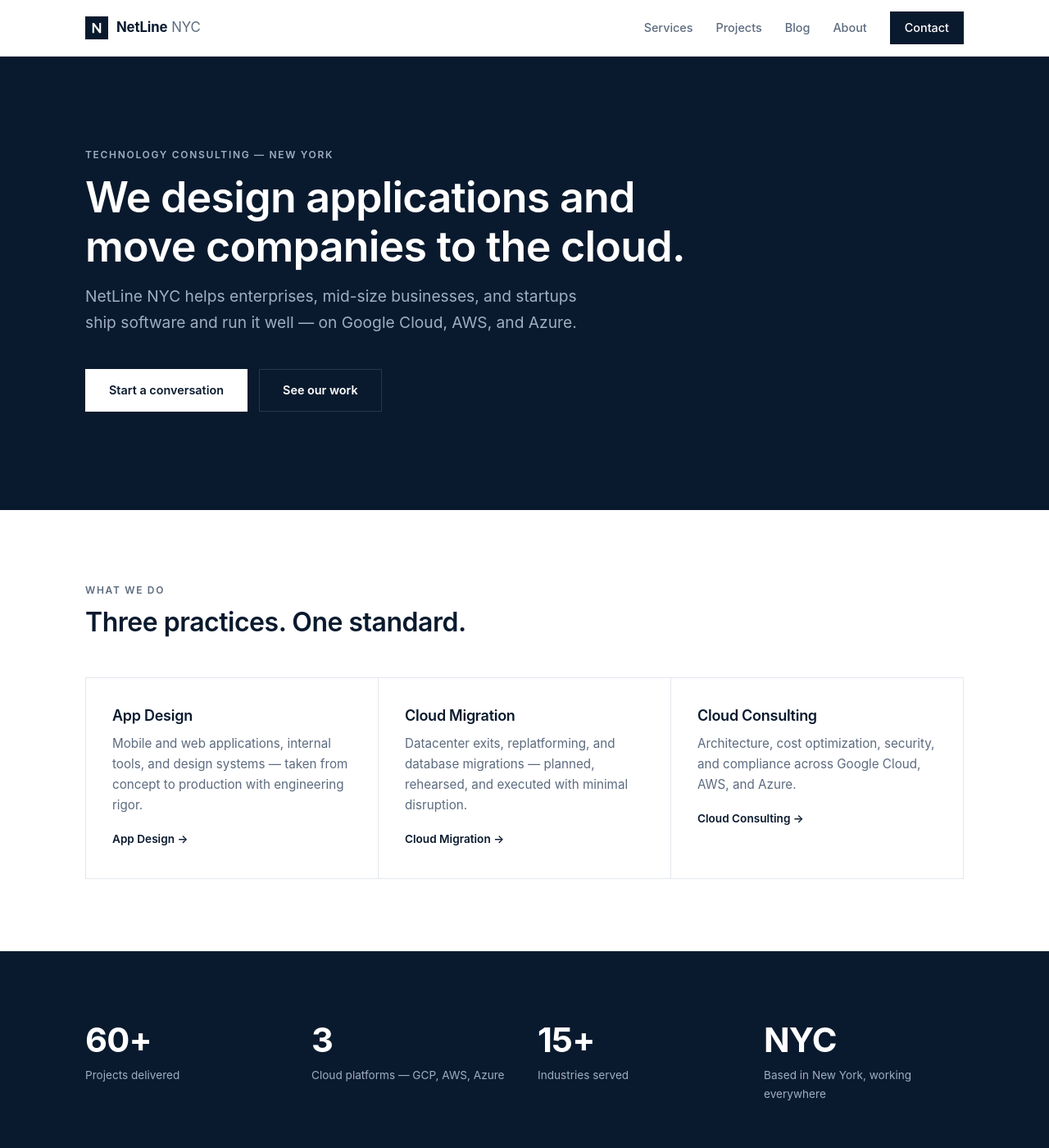
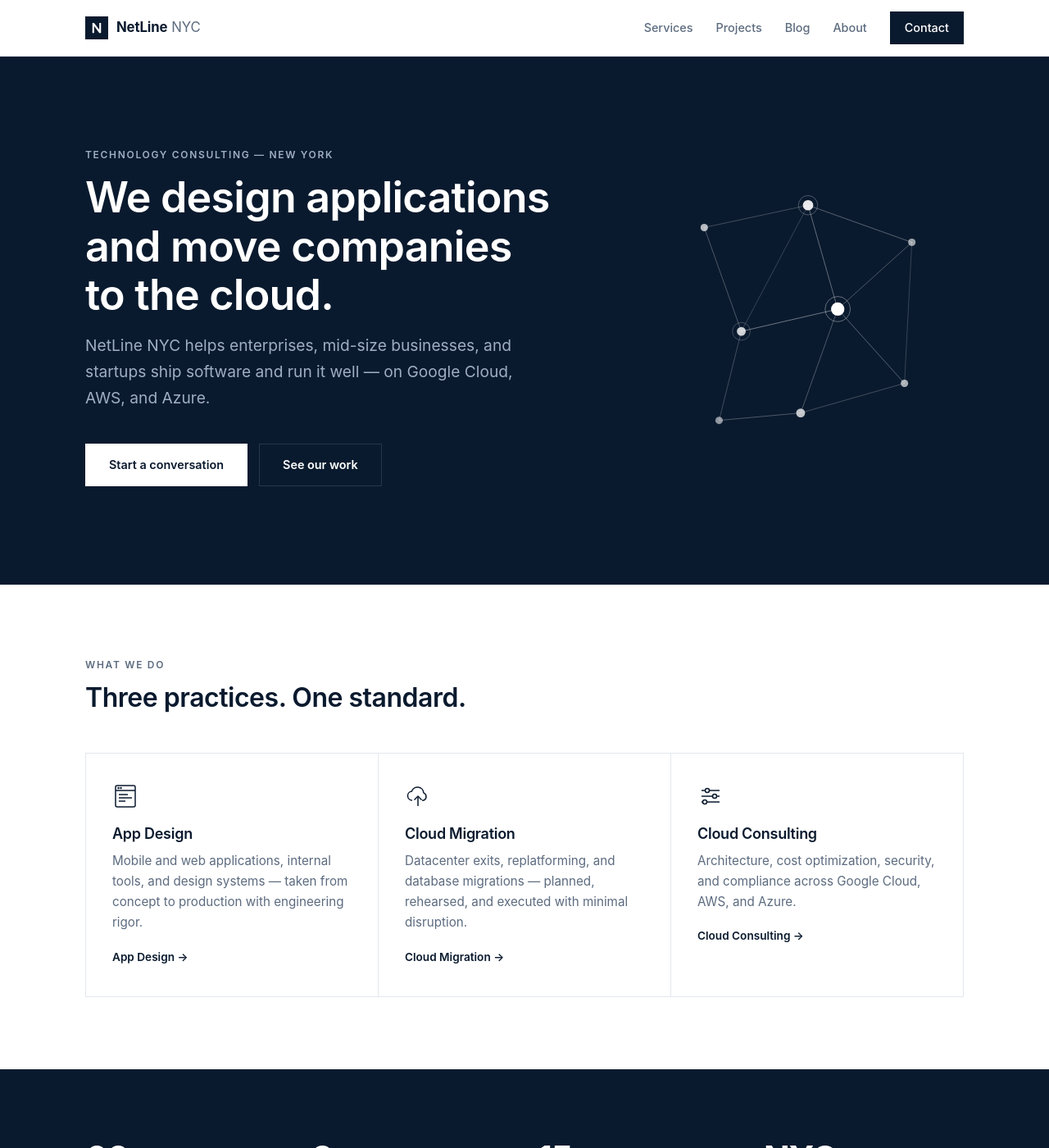
Before and after one commit to netlinenyc/netlinenyc.com, a Jekyll site: the page built from index.html, in a window 1280 px wide and 1400 px high. Shown: the whole window at 82% size. Built offline with Jekyll 4.4.1, drawn with Linux system fonts in a browser that asks for light colours.

Commit message:
Add on-palette SVG imagery: hero network graphic, practice icons, NYC skyline
Co-Authored-By: Claude Fable 5 <noreply@anthropic.com>

```diff
--- /dev/null
+++ b/_includes/icon.html
@@ -0,0 +1,27 @@
+{% case include.name %}
+{% when "app" %}
+<svg class="icon" xmlns="http://www.w3.org/2000/svg" viewBox="0 0 32 32" width="32" height="32" fill="none" stroke="currentColor" stroke-width="1.5" aria-hidden="true">
+  <rect x="4" y="3" width="24" height="26" rx="2"/>
+  <line x1="4" y1="9" x2="28" y2="9"/>
+  <circle cx="7.5" cy="6" r="0.5" fill="currentColor"/>
+  <circle cx="10.5" cy="6" r="0.5" fill="currentColor"/>
+  <line x1="8" y1="14" x2="19" y2="14"/>
+  <line x1="8" y1="18" x2="24" y2="18"/>
+  <line x1="8" y1="22" x2="16" y2="22"/>
+</svg>
+{% when "migrate" %}
+<svg class="icon" xmlns="http://www.w3.org/2000/svg" viewBox="0 0 32 32" width="32" height="32" fill="none" stroke="currentColor" stroke-width="1.5" aria-hidden="true">
+  <path d="M9 21a5.5 5.5 0 0 1-.6-10.97 7.5 7.5 0 0 1 14.55 1.8A5 5 0 0 1 23 21h-2"/>
+  <line x1="16" y1="28" x2="16" y2="16"/>
+  <polyline points="11.5,20.5 16,16 20.5,20.5"/>
+</svg>
+{% when "consult" %}
+<svg class="icon" xmlns="http://www.w3.org/2000/svg" viewBox="0 0 32 32" width="32" height="32" fill="none" stroke="currentColor" stroke-width="1.5" aria-hidden="true">
+  <line x1="5" y1="9" x2="27" y2="9"/>
+  <circle cx="12" cy="9" r="2.5" fill="#fff"/>
+  <line x1="5" y1="16" x2="27" y2="16"/>
+  <circle cx="21" cy="16" r="2.5" fill="#fff"/>
+  <line x1="5" y1="23" x2="27" y2="23"/>
+  <circle cx="9" cy="23" r="2.5" fill="#fff"/>
+</svg>
+{% endcase %}
--- a/assets/css/main.scss
+++ b/assets/css/main.scss
@@ -181,6 +181,20 @@ p a, li a { text-decoration: underline; text-underline-offset: 3px; }
   flex-wrap: wrap;
 }
 
+.hero-inner {
+  display: grid;
+  grid-template-columns: 1.3fr 1fr;
+  gap: 64px;
+  align-items: center;
+}
+
+.hero-art {
+  width: 100%;
+  max-width: 380px;
+  height: auto;
+  justify-self: end;
+}
+
 /* ---------- sections ---------- */
 
 .section { padding: 88px 0; }
@@ -204,6 +218,9 @@ p a, li a { text-decoration: underline; text-underline-offset: 3px; }
   background: var(--bg);
   padding: 36px 32px;
 }
+
+.card-icon { color: var(--navy); margin-bottom: 20px; }
+.card-icon .icon { display: block; }
 
 .card h3 { margin-bottom: 10px; }
 .card p { font-size: 0.95rem; color: var(--ink-muted); }
@@ -264,6 +281,16 @@ p a, li a { text-decoration: underline; text-underline-offset: 3px; }
   grid-template-columns: 1fr 1fr;
   gap: 64px;
   align-items: start;
+}
+
+.service-icon { color: var(--navy); margin-bottom: 18px; }
+.service-icon .icon { display: block; }
+
+.skyline {
+  display: block;
+  width: 100%;
+  height: auto;
+  margin-top: 56px;
 }
 
 .service-grid h2 { margin-bottom: 16px; }
@@ -575,5 +602,7 @@ textarea { min-height: 150px; resize: vertical; }
   .nav-toggle:checked ~ .site-nav { display: flex; }
 
   .hero { padding: 72px 0 80px; }
+  .hero-inner { grid-template-columns: 1fr; }
+  .hero-art { display: none; }
   .section { padding: 64px 0; }
 }
--- a/index.html
+++ b/index.html
@@ -5,7 +5,8 @@ description: Application design, cloud migration, and cloud platform consulting
 ---
 
 <section class="hero">
-  <div class="container">
+  <div class="container hero-inner">
+    <div>
       <p class="eyebrow">Technology Consulting — New York</p>
       <h1>We design applications and move companies to the cloud.</h1>
       <p class="lede">NetLine NYC helps enterprises, mid-size businesses, and startups ship software and run it well — on Google Cloud, AWS, and Azure.</p>
@@ -13,6 +14,8 @@ description: Application design, cloud migration, and cloud platform consulting
         <a class="btn inverse" href="{{ '/contact/' | relative_url }}">Start a conversation</a>
         <a class="btn ghost-inverse" href="{{ '/projects/' | relative_url }}">See our work</a>
       </div>
+    </div>
+    <img class="hero-art" src="{{ '/assets/img/hero-network.svg' | relative_url }}" alt="" width="420" height="420">
   </div>
 </section>
 
@@ -24,16 +27,19 @@ description: Application design, cloud migration, and cloud platform consulting
     </div>
     <div class="grid-3">
       <div class="card">
+        <div class="card-icon">{% include icon.html name="app" %}</div>
         <h3>App Design</h3>
         <p>Mobile and web applications, internal tools, and design systems — taken from concept to production with engineering rigor.</p>
         <a class="card-link" href="{{ '/services/#app-design' | relative_url }}">App Design &rarr;</a>
       </div>
       <div class="card">
+        <div class="card-icon">{% include icon.html name="migrate" %}</div>
         <h3>Cloud Migration</h3>
         <p>Datacenter exits, replatforming, and database migrations — planned, rehearsed, and executed with minimal disruption.</p>
         <a class="card-link" href="{{ '/services/#cloud-migration' | relative_url }}">Cloud Migration &rarr;</a>
       </div>
       <div class="card">
+        <div class="card-icon">{% include icon.html name="consult" %}</div>
         <h3>Cloud Consulting</h3>
         <p>Architecture, cost optimization, security, and compliance across Google Cloud, AWS, and Azure.</p>
         <a class="card-link" href="{{ '/services/#cloud-consulting' | relative_url }}">Cloud Consulting &rarr;</a>
--- a/services/index.html
+++ b/services/index.html
@@ -16,6 +16,7 @@ description: App design, cloud migration, and cloud platform consulting for Goog
   <section class="service-block" id="app-design">
     <div class="service-grid">
       <div>
+        <div class="service-icon">{% include icon.html name="app" %}</div>
         <p class="eyebrow">01</p>
         <h2>App Design</h2>
         <p>We design and build applications that companies rely on: customer-facing mobile and web products, internal operations tools, and the design systems that keep them consistent. Every engagement pairs product design with engineering from day one, so what gets designed is what ships.</p>
@@ -34,6 +35,7 @@ description: App design, cloud migration, and cloud platform consulting for Goog
   <section class="service-block" id="cloud-migration">
     <div class="service-grid">
       <div>
+        <div class="service-icon">{% include icon.html name="migrate" %}</div>
         <p class="eyebrow">02</p>
         <h2>Cloud Migration</h2>
         <p>We move workloads out of datacenters and onto cloud platforms without drama. Our migrations are assessed, sequenced, and rehearsed before anything is cut over — and we stay through stabilization, not just go-live.</p>
@@ -52,6 +54,7 @@ description: App design, cloud migration, and cloud platform consulting for Goog
   <section class="service-block" id="cloud-consulting">
     <div class="service-grid">
       <div>
+        <div class="service-icon">{% include icon.html name="consult" %}</div>
         <p class="eyebrow">03</p>
         <h2>Cloud Consulting</h2>
         <p>Architecture, economics, and governance for teams already in the cloud. We work hands-on across Google Cloud, AWS, and Azure — reviewing what exists, fixing what's fragile, and cutting what's wasted.</p>
```
Also changed, not shown: about/index.md (+2 -0 lines), assets/img/hero-network.svg (added), assets/img/skyline.svg (added). Lines whose indentation alone changed are shown as unchanged.
